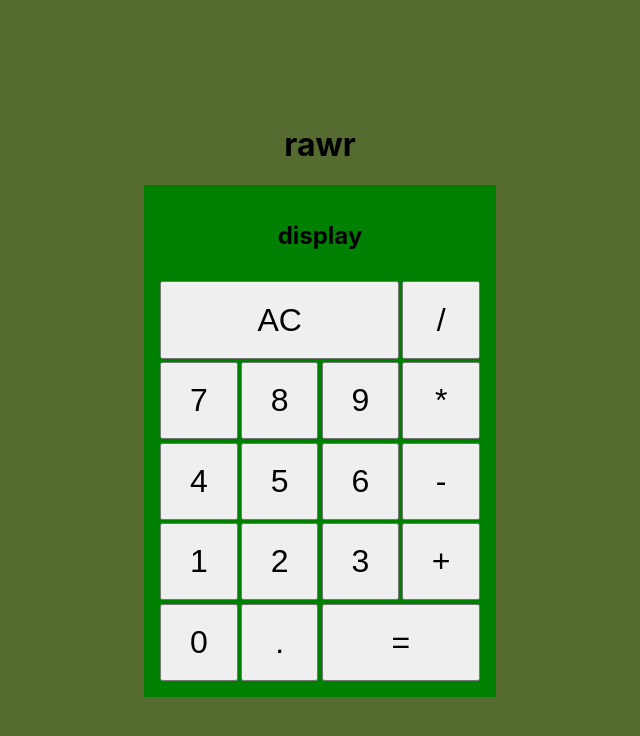
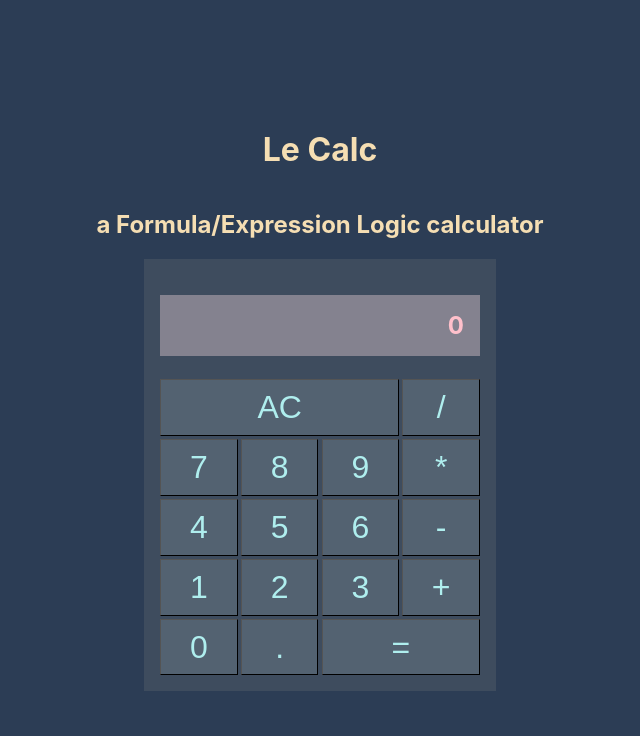
Before and after one commit to adrianytw/fcc-javascript-calculator, a React (Create React App) app: page / in a window 1280 px wide. Shown: the top 736 px of the page, without its empty margins (320-960 px from the left). Built offline with nearby package versions, Linux system fonts and the light colour scheme.

Commit message:
goodnight commit

```diff
--- a/public/index.html
+++ b/public/index.html
@@ -27,6 +27,7 @@
     <title>JavaScript Calculator</title>
   </head>
   <body>
+    <script defer src="https://cdn.freecodecamp.org/testable-projects-fcc/v1/bundle.js"></script>
     <noscript>You need to enable JavaScript to run this app.</noscript>
     <div id="root"></div>
     <!--
--- a/src/App.css
+++ b/src/App.css
@@ -1,3 +1,11 @@
+:root {
+--roman-silver: #84828fff;
+--old-lavender: #6a687aff;
+--black-coral: #536271ff;
+--charcoal: #3e4c5eff;
+--prussian-blue: #2c3d55ff;
+}
+
 .App {
   text-align: center;
 
@@ -8,5 +16,6 @@
 
   height: 100vh;
 
-  background-color: darkolivegreen;
+  background-color: var(--prussian-blue);
+  color: wheat;
 }
--- a/src/App.js
+++ b/src/App.js
@@ -4,7 +4,8 @@ import Calculator from './calc/Calculator';
 function App() {
   return (
     <div className="App">
-      <h1>rawr</h1>
+      <h1>Le Calc</h1>
+      <h2>a Formula/Expression Logic calculator</h2>
       <Calculator />
     </div>
   );
--- a/src/app/store.js
+++ b/src/app/store.js
@@ -1,7 +1,9 @@
 import { configureStore } from "@reduxjs/toolkit";
+
+import calcReducer from '../features/calcSlice.js'
 
 export const store = configureStore({
     reducer: {
-
+        calc: calcReducer,
     }
 })
--- a/src/calc/Calculator.css
+++ b/src/calc/Calculator.css
@@ -1,3 +1,11 @@
+:root {
+    /* CSS HEX */
+--roman-silver: #84828fff;
+--old-lavender: #6a687aff;
+--black-coral: #536271ff;
+--charcoal: #3e4c5eff;
+--prussian-blue: #2c3d55ff;
+}
 #calculator {
     display: grid;
     align-items: stretch;
@@ -13,16 +21,35 @@
     column-gap: 0.2rem;
     row-gap: 0.2rem;
 
+    height: 50vh;
     width: 20rem;
-    height: 30rem;
-    background: green;
+    background: var(--charcoal);
     padding: 1rem;
+}
+#display {
+    background-color: var(--roman-silver);
+    padding: 1rem;
+    grid-area: DP;
+    color: pink;
+    text-align: end;
 }
 button {
     font-size: xx-large;
+    background-color: var(--black-coral);
+    color: paleturquoise;
+    border-width: 1px;
     /* border-radius: 0.7rem; */
 }
-#display { grid-area: DP;}
+
+button:hover {
+    border-width: 3px;
+    border-radius: 1rem;
+    background-color: var(--old-lavender);
+}
+
+button:active {
+    background-color: var(--roman-silver);
+}
 #clear { grid-area: AC;}
 #divide { grid-area: DV;}
 #seven { grid-area: SV;}
--- a/src/calc/Calculator.js
+++ b/src/calc/Calculator.js
@@ -1,14 +1,39 @@
 import './Calculator.css'
 
 import { useSelector, useDispatch } from 'react-redux'
+import { add, clear } from '../features/calcSlice'
+import { isCompositeComponent } from 'react-dom/test-utils'
 
 const Calculator = () => {
+
+    const { total, display } = useSelector( state => state.calc )
+    const dispatch = useDispatch()
+
+    const numKeys = {
+        one: '1',
+        two: '2',
+        three: '3',
+        four: '4',
+        five: '5',
+        six: '6',
+        seven: '7',
+        eight: '8',
+        nine: '9',
+        zero: '0',
+        one: '1',
+    }
+
     return (
         <div id='calculator'>
-            <h2 id='display'>display</h2>
-            <button id='equals'>=</button>
+            {/* <div id='displayArea'>
+            <h2 id='idk'>{display}</h2>
+            </div> */}
+            <h2 id='display'>{total}</h2>
+            <button id='equals'
+                onClick={ () => dispatch(add(1))}>=</button>
             <button id='zero'>0</button>
-            <button id='one'>1</button>
+            <button id='one'
+                onClick={ () => dispatch(add(1))}>1</button>
             <button id='two'>2</button>
             <button id='three'>3</button>
             <button id='four'>4</button>
@@ -18,7 +43,8 @@ const Calculator = () => {
             <button id='eight'>8</button>
             <button id='nine'>9</button>
             <button id='decimal'>.</button>
-            <button id='clear'>AC</button>
+            <button id='clear'
+                onClick={ () => dispatch(clear())}>AC</button>
             <button id='add'>+</button>
             <button id='subtract'>-</button>
             <button id='multiply'>*</button>
--- a/src/features/calcSlice.js
+++ b/src/features/calcSlice.js
@@ -1,18 +1,20 @@
-import { createSlice } from 'reduxjs/toolkit'
+import { createSlice } from '@reduxjs/toolkit'
 
-initialState = {
-    num: 0,
+const initialState = {
+    display: "0",
+    total: 0,
 }
 
 export const calcSlice = createSlice({
     name: 'calc',
     initialState,
     reducers: {
-        clear: (state, action) => {
-            state.num = 0
+        clear: (state) => {
+            state.display = "0"
+            state.total =  0
         },
         add: (state, action) => {
-
+            state.display += action.payload.toString()
         },
         subtract: (state, action) => {},
         multiply: (state, action) => {},
@@ -20,6 +22,6 @@ export const calcSlice = createSlice({
     }
 })
 
-export const { addition, subtraction, multiplication, division } = calcSlice.actions
+export const { add, subtract, multiply, divide, clear } = calcSlice.actions
 
 export default calcSlice.reducer
```
